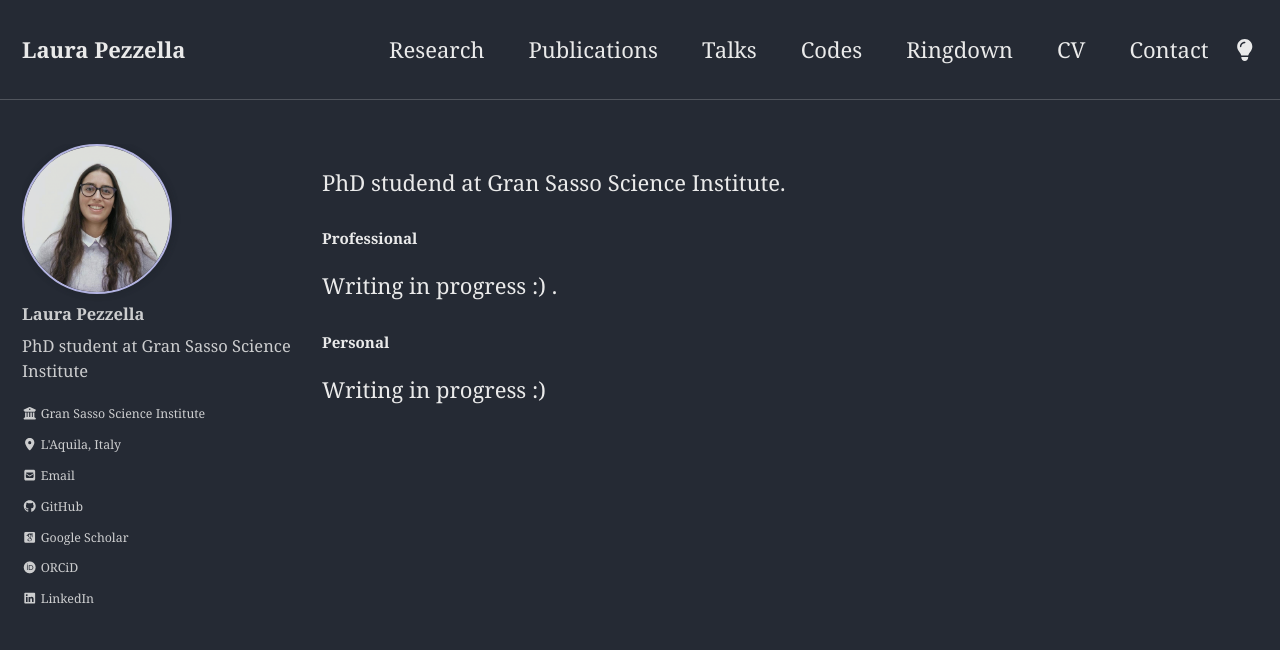
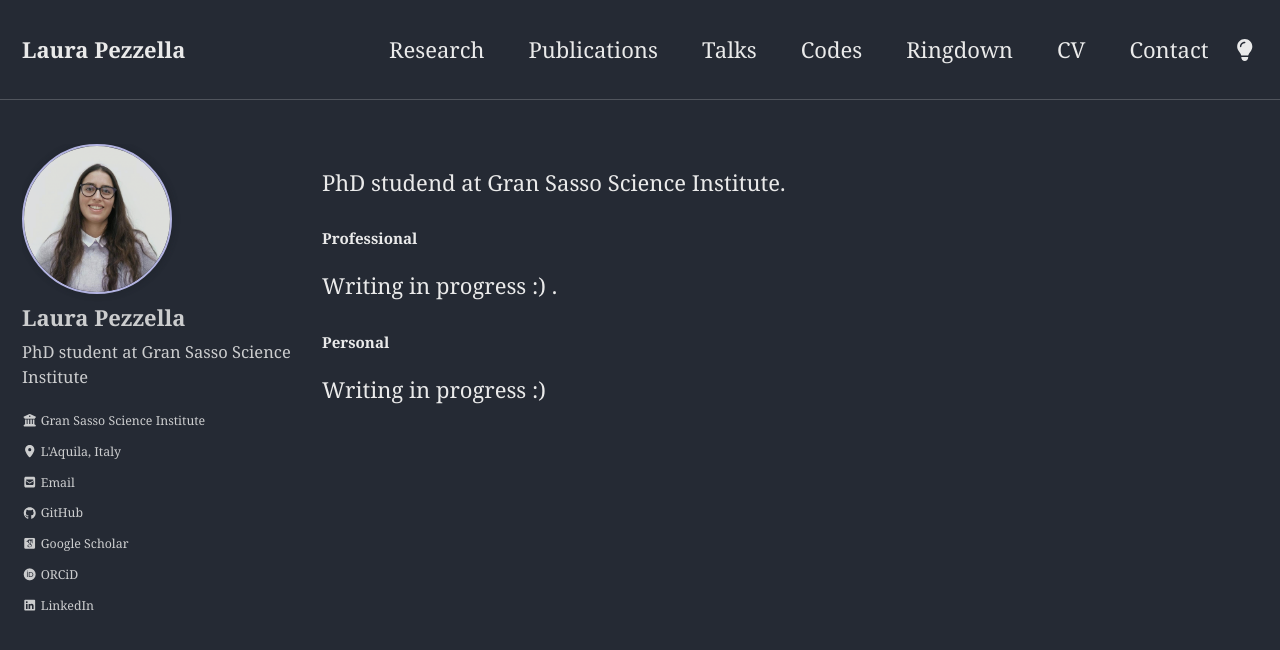
Before and after one commit to PezzLa/pezzla.github.io, a Jekyll site: the page built from _pages/about.md, in a window 1280 px wide and 900 px high. Shown: the top 650 px of the window. Built offline with Jekyll 4.4.1, drawn with Linux system fonts in a browser that asks for light colours; some web fonts are replaced.

Commit message:
trying again

```diff
--- a/_sass/minimal-mistakes/_sidebar.scss
+++ b/_sass/minimal-mistakes/_sidebar.scss
@@ -151,7 +151,7 @@
 }
 .sidebar .author__name {
   font-family: $georgia;
-  font-size: $type-size-6;
+  font-size: $type-size-5;
 }
 
 .author__bio {
--- a/assets/js/myarticles.js
+++ b/assets/js/myarticles.js
@@ -101,7 +101,7 @@ function makearXiv(feed)
 {
     var x = 0;
     //Much of this style is taken from https://arxiv.org/arXiv.css
-    var html = '<div id="arxivcontainer" style="font-family:Lucida Grande,helvetica, arial, verdana,sans-serif;margin:.7em;font-size:90%">\n';
+    var html = '<div id="arxivcontainer" style="font-family:georgia,serif;margin:.7em;font-size:100%">\n';
     var format_name = '';
     //If title, add as an h3, similar to the arxiv.org/list/*subject*/new
     if (arxiv_includeTitle !== 0) {
```
